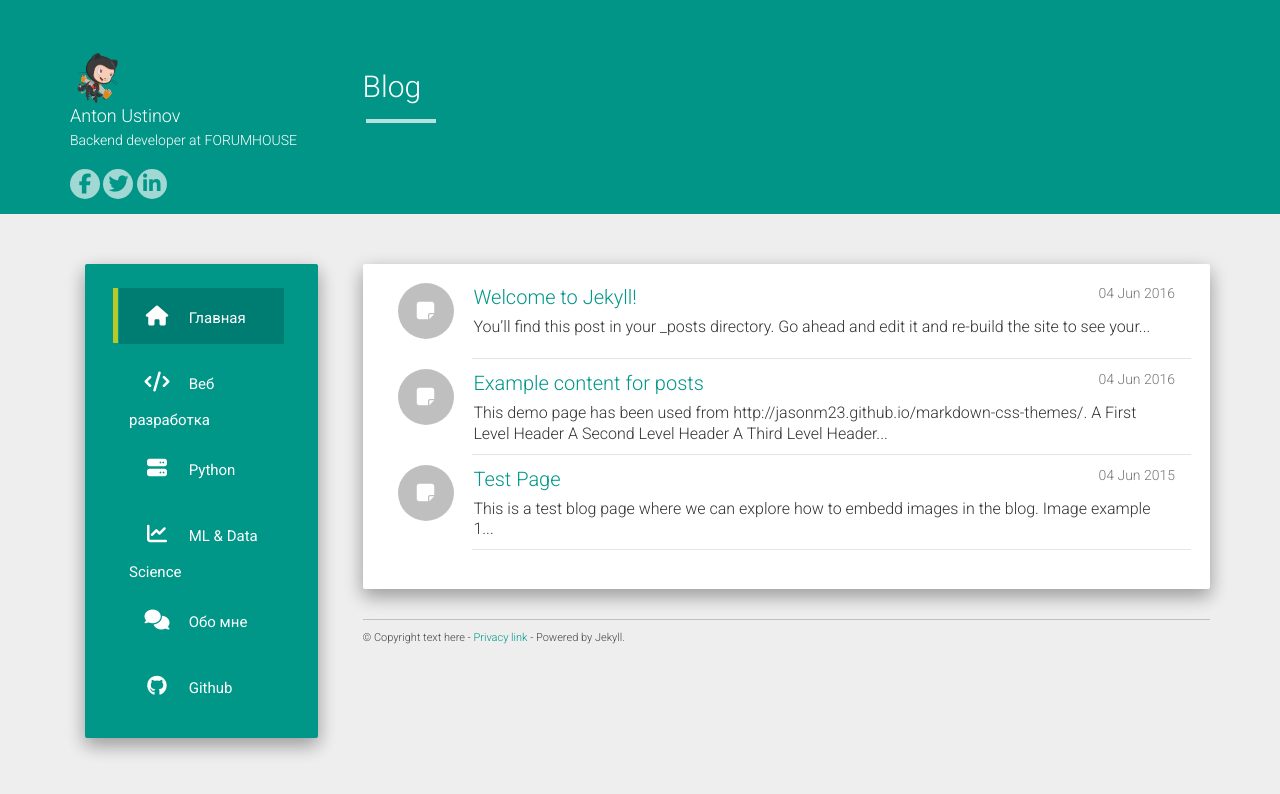
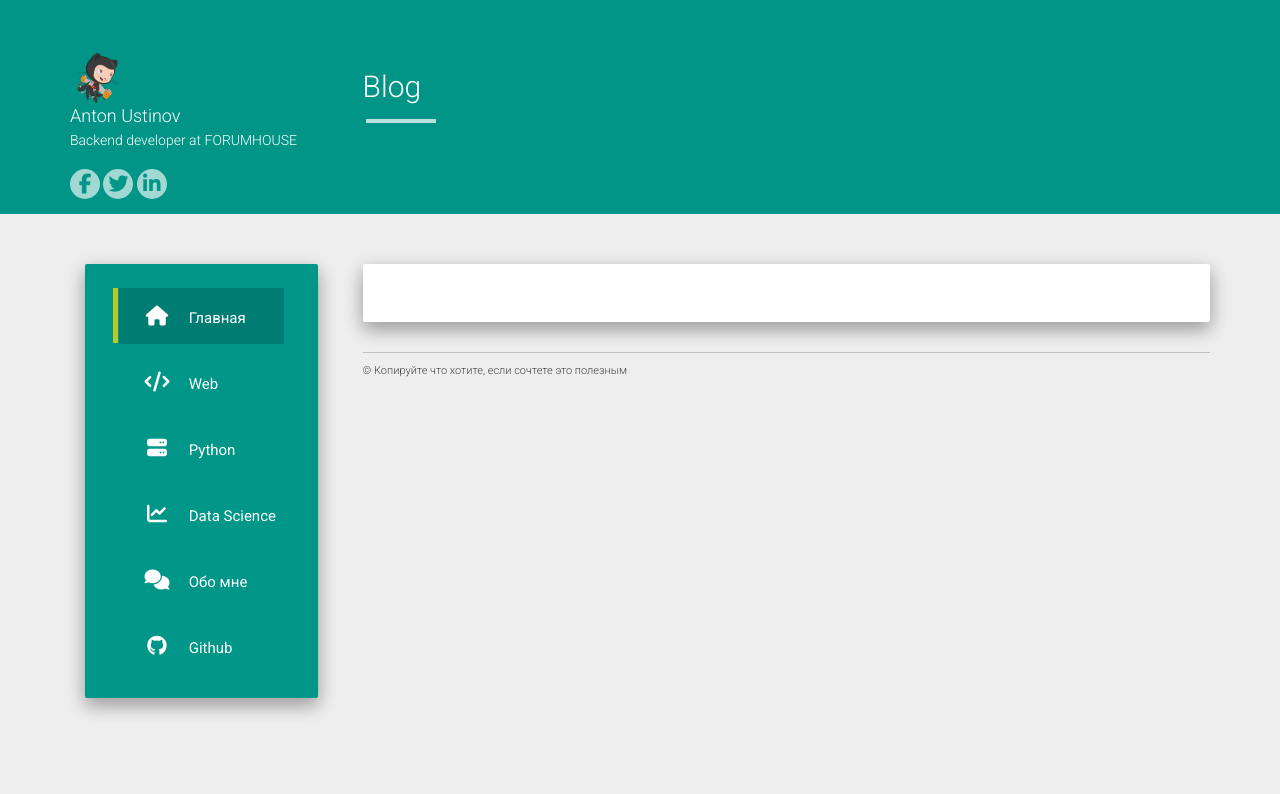
Before and after one commit to dntgafck/osvaldshpengler.github.io, a Jekyll site: the page built from index.html, in a window 1280 px wide. Shown: the top 794 px of the page. Built offline with Jekyll 4.4.1, drawn with Linux system fonts in a browser that asks for light colours; nearby versions of some CDN libraries; the list of posts is cut into pages by our own code.

Commit message:
Update about page

````diff
--- a/_config.yml
+++ b/_config.yml
@@ -11,7 +11,7 @@
       url: /
       icon: fa-home
       layout: post
-    - text: Веб разработка
+    - text: Web
       url: /web
       icon: fa-code
       layout: post
@@ -19,7 +19,7 @@
       url: /python
       icon: fa-server
       layout: post
-    - text: ML & Data Science
+    - text: Data Science
       url: /ml
       icon: fa-line-chart
       layout: post
--- a/_layouts/default.html
+++ b/_layouts/default.html
@@ -149,10 +149,7 @@
                 <div class="row">
                   <div class="col-md-12 col-xs-12 footer">
                 <footer>
-                    © Copyright text here
-
-                    - <a href="#">Privacy link</a> - Powered by Jekyll.
-
+                    © Копируйте что хотите, если сочтете это полезным
                 </footer>
                 <div align="center">
                   <script async src="//pagead2.googlesyndication.com/pagead/js/adsbygoogle.js"></script>
--- a/_posts/2015-07-11-welcome-to-jekyll.md
+++ /dev/null
@@ -1,25 +0,0 @@
----
-layout: post
-title:  "Welcome to Jekyll!"
-date:   2016-06-04 13:50:39
-categories: jekyll
----
-You’ll find this post in your `_posts` directory. Go ahead and edit it and re-build the site to see your changes. You can rebuild the site in many different ways, but the most common way is to run `jekyll serve`, which launches a web server and auto-regenerates your site when a file is updated.
-
-To add new posts, simply add a file in the `_posts` directory that follows the convention `YYYY-MM-DD-name-of-post.ext` and includes the necessary front matter. Take a look at the source for this post to get an idea about how it works.
-
-Jekyll also offers powerful support for code snippets:
-
-{% highlight ruby %}
-def print_hi(name)
-  puts "Hi, #{name}"
-end
-print_hi('Tom')
-#=> prints 'Hi, Tom' to STDOUT.
-{% endhighlight %}
-
-Check out the [Jekyll docs][jekyll] for more info on how to get the most out of Jekyll. File all bugs/feature requests at [Jekyll’s GitHub repo][jekyll-gh]. If you have questions, you can ask them on [Jekyll’s dedicated Help repository][jekyll-help].
-
-[jekyll]:      http://jekyllrb.com
-[jekyll-gh]:   https://github.com/jekyll/jekyll
-[jekyll-help]: https://github.com/jekyll/jekyll-help
--- a/_posts/2016-06-04-example-content.md
+++ /dev/null
@@ -1,124 +0,0 @@
----
-layout: post
-title: Example content for posts
-categories: others
----
-
-
-<p><small>This demo page has been used from <a href="http://jasonm23.github.io/markdown-css-themes/" target="_blank">http://jasonm23.github.io/markdown-css-themes/</a>.</small></p>
-
-<h1>A First Level Header</h1>
-
-<h2>A Second Level Header</h2>
-
-<h3>A Third Level Header</h3>
-
-<h4>A Fourth Level Header</h4>
-
-<h5>A Fifth Level Header</h5>
-
-<h6>A Sixed Level Header</h6>
-
-<p>Now is the time for all good men to come to
-the aid of their country. This is just a
-regular paragraph.</p>
-
-<p>The quick brown fox jumped over the lazy
-dog&rsquo;s back.</p>
-
-<hr />
-
-<h3>Header 3</h3>
-
-<blockquote><p>This is a blockquote with two paragraphs. Lorem ipsum dolor sit amet,
-consectetuer adipiscing elit. Aliquam hendrerit mi posuere lectus.
-Vestibulum enim wisi, viverra nec, fringilla in, laoreet vitae, risus.</p>
-
-<p>Donec sit amet nisl. Aliquam semper ipsum sit amet velit. Suspendisse
-id sem consectetuer libero luctus adipiscing.</p>
-
-<h2>This is an H2 in a blockquote</h2>
-
-<p>This is the first level of quoting.</p>
-
-<blockquote><p>This is nested blockquote.</p></blockquote>
-
-<p>Back to the first level.</p></blockquote>
-
-<p>Some of these words <em>are emphasized</em>.
-Some of these words <em>are emphasized also</em>.</p>
-
-<p>Use two asterisks for <strong>strong emphasis</strong>.
-Or, if you prefer, <strong>use two underscores instead</strong>.</p>
-
-<ul>
-<li>Candy.</li>
-<li>Gum.</li>
-<li>Booze.</li>
-<li>Red</li>
-<li>Green</li>
-<li><p>Blue</p></li>
-<li><p>A list item.</p></li>
-</ul>
-
-
-<p>With multiple paragraphs.</p>
-
-<ul>
-<li><p>Another item in the list.</p></li>
-<li><p>This is a list item with two paragraphs. Lorem ipsum dolor
-sit amet, consectetuer adipiscing elit. Aliquam hendrerit
-mi posuere lectus.</p></li>
-</ul>
-
-
-<p>Vestibulum enim wisi, viverra nec, fringilla in, laoreet
-vitae, risus. Donec sit amet nisl. Aliquam semper ipsum
-sit amet velit.*   Suspendisse id sem consectetuer libero luctus adipiscing.</p>
-
-<ul>
-<li>This is a list item with two paragraphs.</li>
-</ul>
-
-
-<p>This is the second paragraph in the list item. You&rsquo;re
-only required to indent the first line. Lorem ipsum dolor
-sit amet, consectetuer adipiscing elit.</p>
-
-<ul>
-<li><p>Another item in the same list.</p></li>
-<li><p>A list item with a bit of <code>code</code> inline.</p></li>
-<li><p>A list item with a blockquote:</p>
-
-<blockquote><p>This is a blockquote
-inside a list item.</p></blockquote></li>
-</ul>
-
-
-<p>Here is an example of a pre code block</p>
-
-<pre><code>tell application "Foo"
-    beep
-end tell
-</code></pre>
-
-<p>This is an <a href="#">example link</a>.</p>
-
-<p>I start my morning with a cup of coffee and
-<a href="http://www.nytimes.com/">The New York Times</a>.</p>
-
-### Code snippet
-
-{% highlight python %}
-if __name__ =='__main__':
-    img_thread = threading.Thread(target=downloadWallpaper)
-    img_thread.start()
-    st = '\rDownloading Image'
-    current = 1
-    while img_thread.is_alive():
-        sys.stdout.write(st+'.'*((current)%5))
-        current=current+1
-        time.sleep(0.3)
-    img_thread.join()
-    print('\nImage of the day downloaded.')
-{% endhighlight %}
--- a/_posts/2016-06-04-test-page.md
+++ /dev/null
@@ -1,28 +0,0 @@
----
-layout: post
-title: Test Page
-date:   2015-06-04 13:50:39
-categories: others
----
-
-This is a test blog page where we can explore how to embedd images in the blog.
-
-## Image example 1
-
-Here, I will embedd image from local assets which goes into `assets` directory in project's `root` directory. Choose a specific image, related to particular post. I chose to name the image `test-page-image-1.jpg`, which I will embedd as:
-
-```markdown
-![my alternate text](/assets/test-page-image-1.jpg);
-```
-
-![my alternate text](/assets/test-page-image-1.jpg);
-
-Ofcourse, you can load images from web as well. Just point to image direct URL. For ex, here is one placeholder image:
-
-```markdown
-![my alternate text](http://lorempixel.com/400/200);
-```
-
-![my alternate text](http://lorempixel.com/400/200);
-
-One cool thing about this is the fact that images adapt themselves to the screen size of device. Try to resize your browser window and check for yourself, Have fun.
--- a/about.md
+++ b/about.md
@@ -1,11 +1,7 @@
 ---
 layout: page
-title: About
+title: Обо мне
 permalink: /about/
 ---
 
-This is the base Jekyll theme. You can find out more info about customizing your Jekyll theme, as well as basic Jekyll usage documentation at [jekyllrb.com](http://jekyllrb.com/)
-
-You can find the source code for this Jekyll theme at: [github.com/ashutosh2k12/hcz-jekyll-blog](https://github.com/ashutosh2k12/hcz-jekyll-blog)
-
-You can find the source code for Jekyll at [github.com/jekyll/jekyll](https://github.com/jekyll/jekyll)
+Добрый день, меня зовут Антон Устинов. Я занимаюсь разработкой серверной части веб приложений. Целью данного блога является структуризация изученной мною информации в IT. Здесь будут рассмотрены различные аспекты разработки веб приложений, мой опыт изучения различный языков программирования и инструментов машинного обучения и анализа данных.
````
